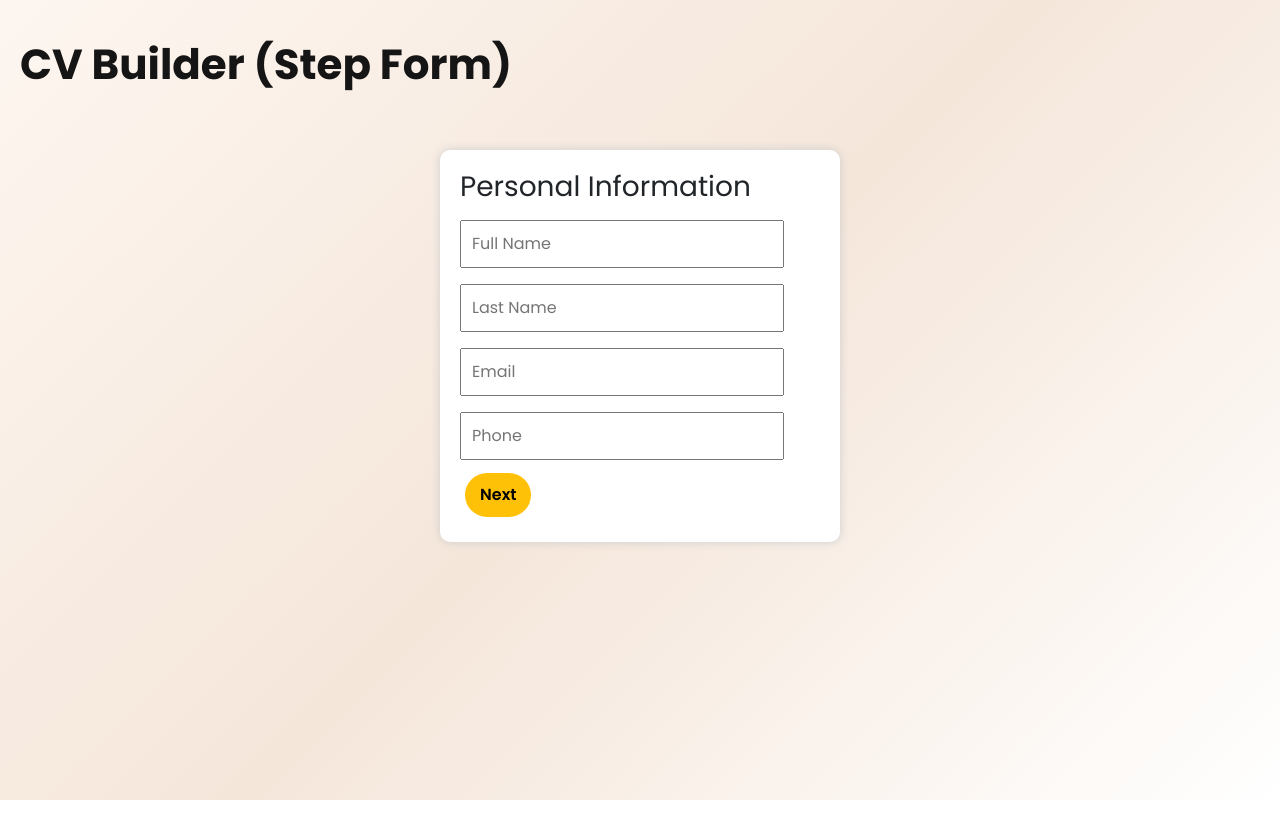
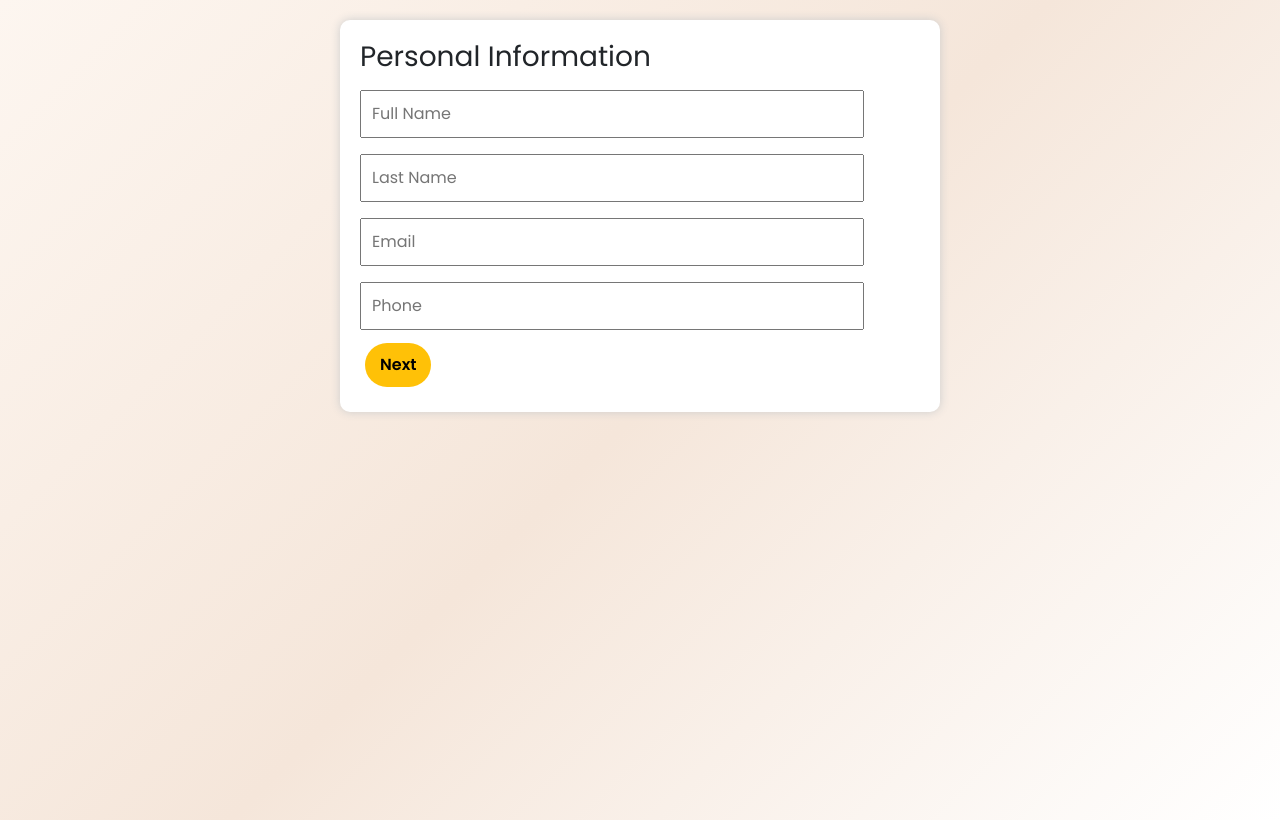
Before and after one commit to Iqra-qazi/cv-makar, a plain HTML site: page form.html in a window 1280 px wide. Drawn offline with nearby package versions, Linux system fonts and the light colour scheme; some packages are replaced by stand-ins of ours; a script that the page names is missing.

Commit message:
js cv makar

```diff
--- a/form.html
+++ b/form.html
@@ -11,37 +11,6 @@
 </head>
 
 <body>
-
-    <!-- <h1 class="text-center p-3">CV Builder</h1>
-
-<h3>Personal Information</h3>
-
-<input type="text" id="fullName" placeholder="Full Name">
-<input type="text" id="lastName" placeholder="Last Name">
-<input type="email" id="emailForm" placeholder="Email">
-<input type="phone" id="phone" placeholder="Phone">
-<input id="title" placeholder="Job Title">
-
-<h3>Summary</h3>
-<textarea id="summary" placeholder="Write your summary"></textarea>
-
-<h3>Education</h3>
-<textarea id="education" placeholder="Education details"></textarea>
-
-<h3>Experience</h3>
-<textarea id="experience" placeholder="Experience details"></textarea>
-
-<h3>Technical Skills</h3>
-<textarea id="skills" placeholder="Skills"></textarea>
-
-<h3>References</h3>
-<textarea id="references" placeholder="References"></textarea>
-
-
-<button class="btn btn-warning" onclick="saveCV()">CV Generate</button> -->
-    <h1>CV Builder (Step Form)</h1>
-
-    <!-- STEP 1 -->
     <div class="step active">
         <h3>Personal Information</h3>
 
--- a/style.css
+++ b/style.css
@@ -450,7 +450,6 @@ button:hover {
   color: #0f0f0f;
 }
 
-/* Responsive */
 @media (max-width: 768px) {
   .newsletter h2 {
     font-size: 22px;
@@ -461,7 +460,7 @@ button:hover {
   display: none;
   background: white;
   padding: 20px;
-  width: 400px;
+  width: 600px;
   margin: 20px auto;
   border-radius: 10px;
   box-shadow: 0 0 10px #ccc;
```
